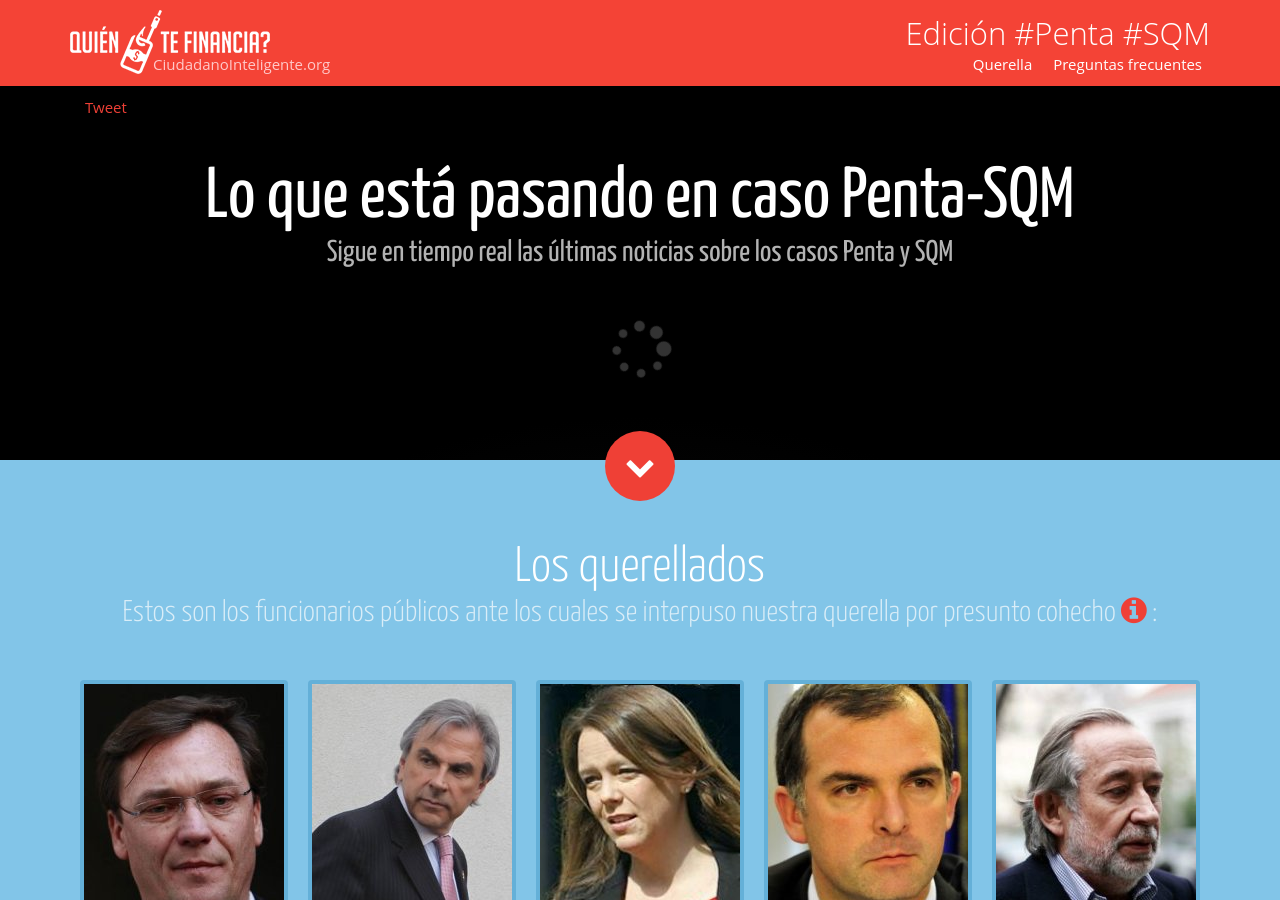
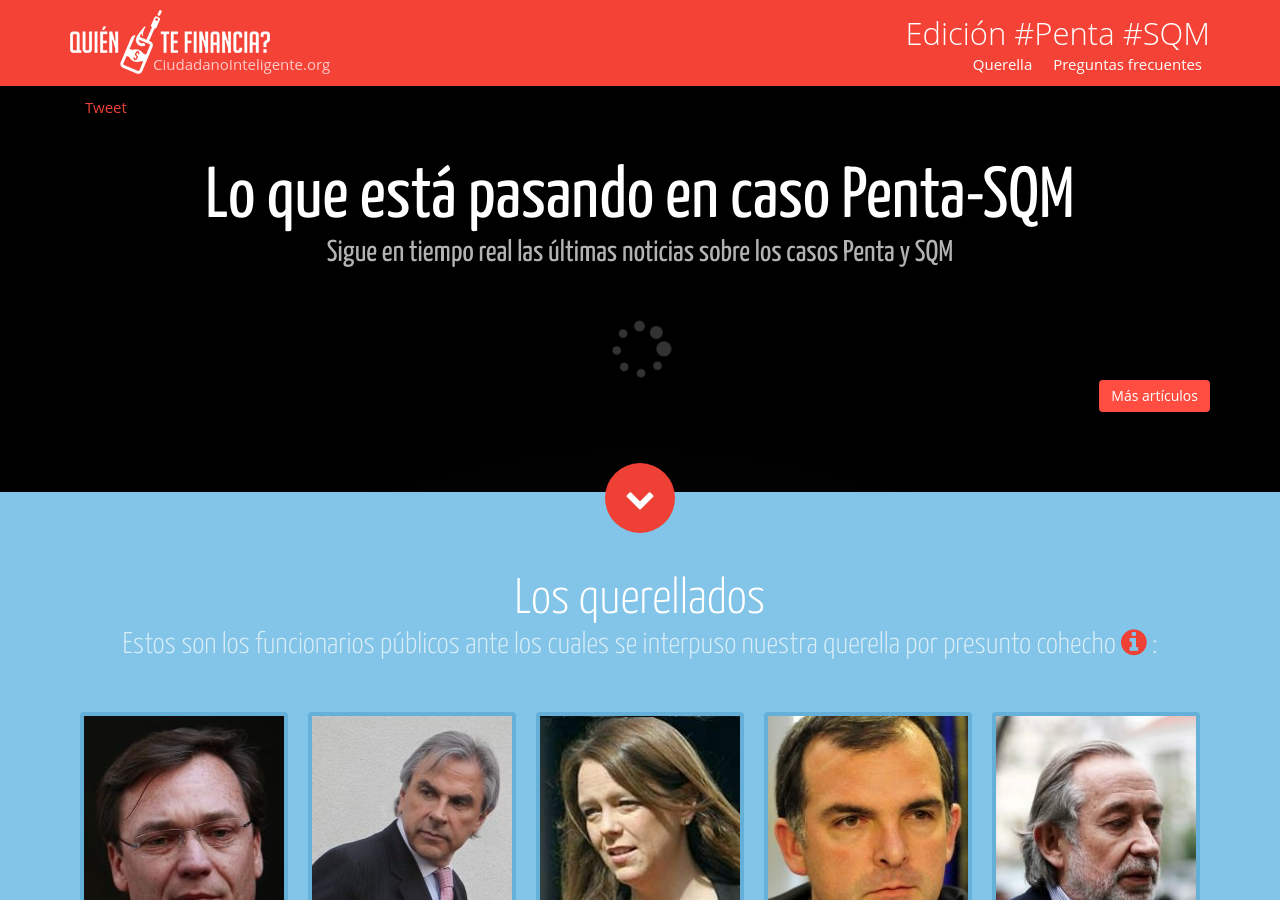
Before and after one commit to ciudadanointeligente/quien-te-financia, a Jekyll site: the page built from index.html, in a window 1280 px wide and 900 px high. Built offline with Jekyll 4.4.1, drawn with Linux system fonts in a browser that asks for light colours; nearby versions of some CDN libraries; comment, search, counter and statistics services are not loaded.

Commit message:
Add articles button

```diff
--- a/_includes/lo-que-esta-pasando.html
+++ b/_includes/lo-que-esta-pasando.html
@@ -8,6 +8,8 @@
       <i class="fa fa-spinner fa-spin fa-4x hidden"></i>
     </div>
     <!-- fin feed noticias -->
+    <button class="btn btn-default pull-right">Más artículos</button>
+
   </div>
 </section>
 
```
